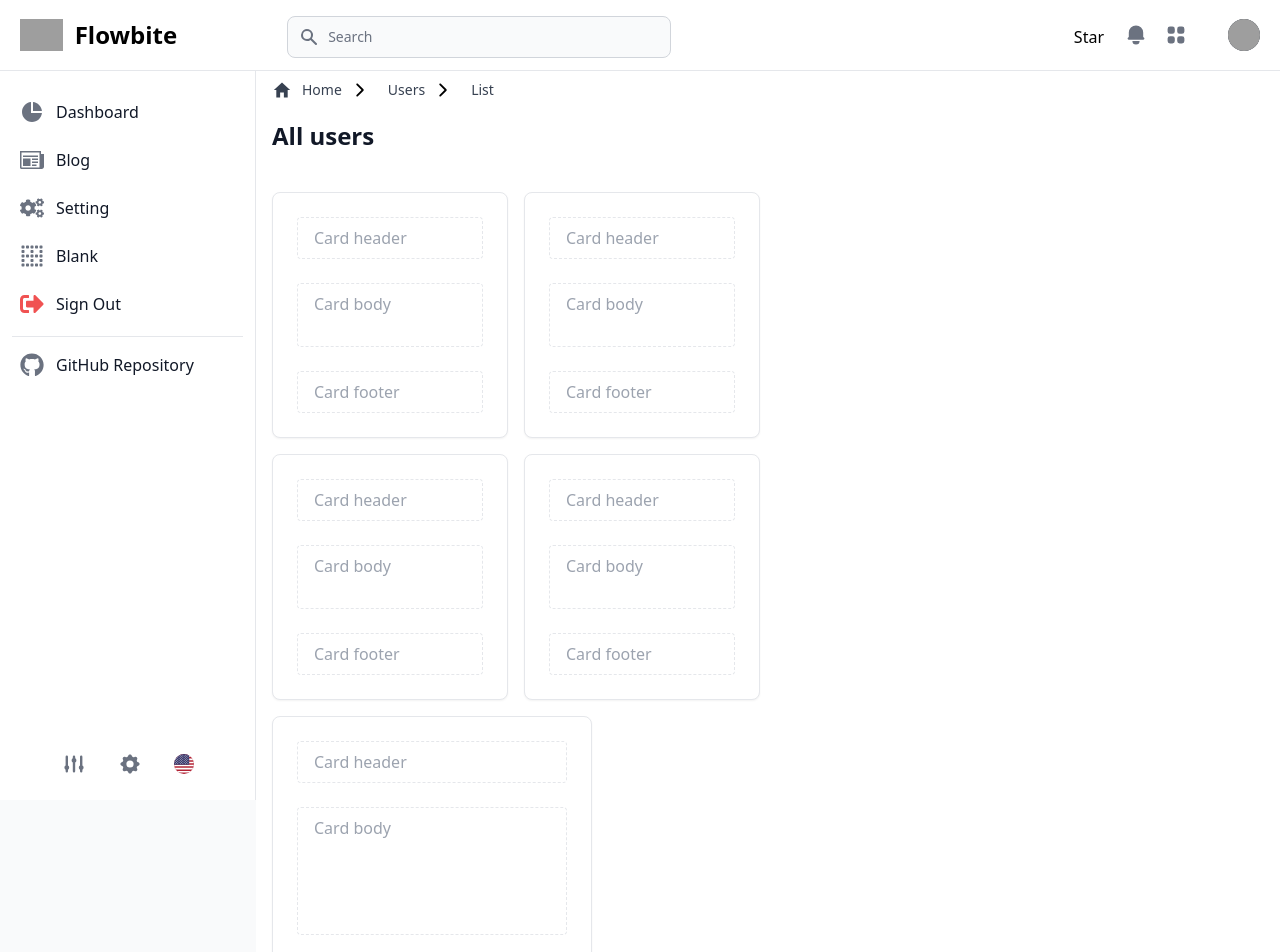
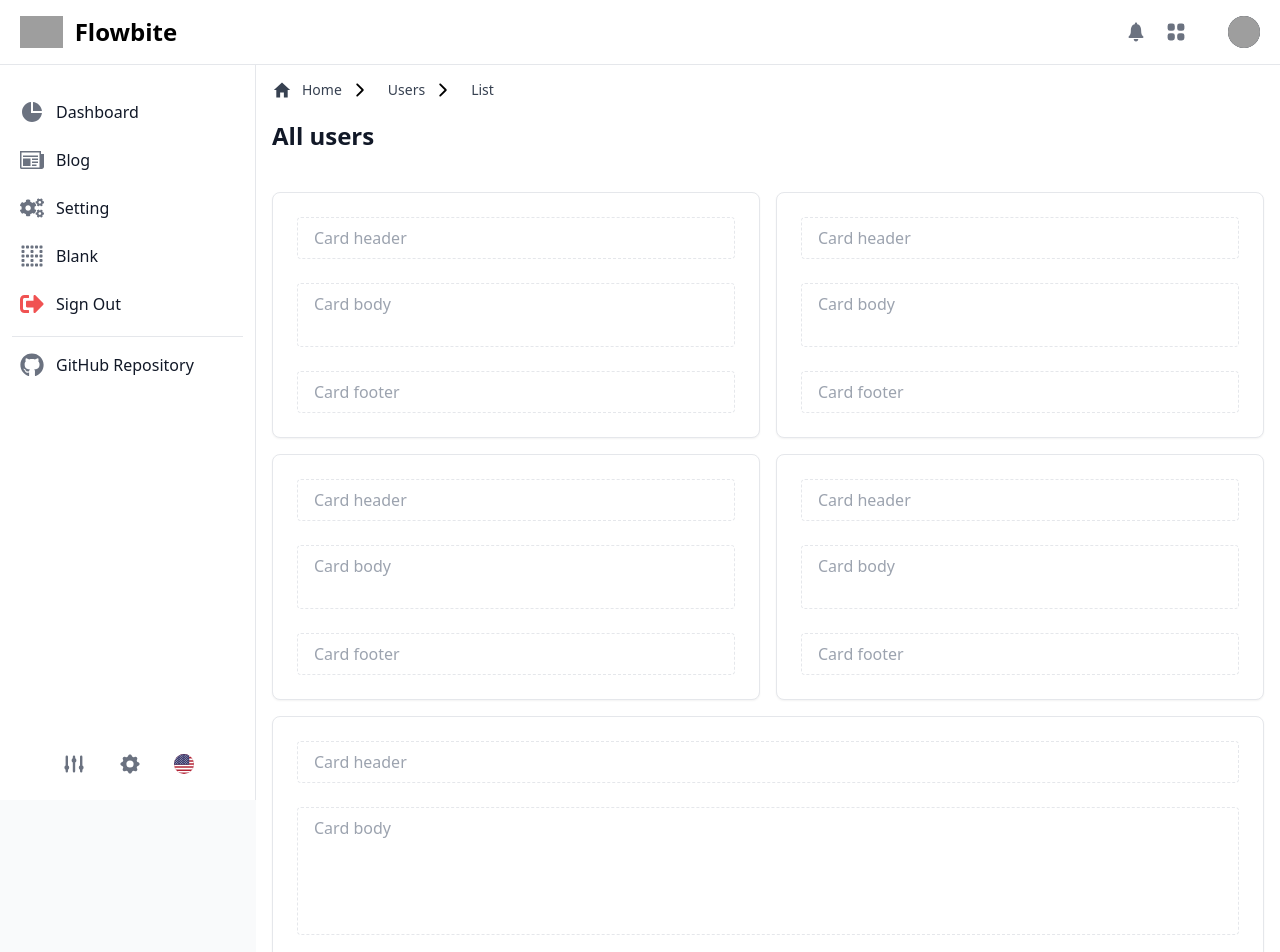
Before and after one commit to amriarendy/reactjs, a React (Vite) app: page /blank in a window 1280 px wide. Shown: the top 952 px of the page. Built offline with nearby package versions, Linux system fonts and the light colour scheme; grey boxes are pictures that could not be loaded.

Commit message:
fixed grid and create props button

```diff
--- a/src/App.jsx
+++ b/src/App.jsx
@@ -5,6 +5,7 @@ import Setting from "./pages/panel/Setting";
 import Profile from "./pages/panel/Profile";
 import Blank from "./pages/panel/Blank";
 import AddBlog from "./pages/panel/blog/AddBlog";
+import EditBlog from "./pages/panel/blog/EditBlog";
 
 function App() {
   return (
@@ -15,6 +16,8 @@ function App() {
           <Route path="/profile" element={<Profile />} />
           <Route path="/blog" element={<Blog />} />
           <Route path="/blog/add" element={<AddBlog />} />
+          <Route path="/blog/edit" element={<EditBlog />} />
+          <Route path="/blog/add" element={<AddBlog />} />
           <Route path="/setting" element={<Setting />} />
           <Route path="/blank" element={<Blank />} />
         </Routes>
--- a/src/components/grid/Grid.jsx
+++ b/src/components/grid/Grid.jsx
@@ -1,19 +1,28 @@
 import React from "react";
 
-export function GridVertical({ children }) {
+export function GridVertical({item, children }) {
   return (
     <>
-      <div class="grid bg-white grid-cols-1 px-4 pt-4 xl:grid-cols-3 xl:gap-4 dark:bg-gray-900">
-        <div className="col-span-full xl:col-auto">{children}</div>
+      <div className={`grid bg-white grid-cols-1 px-4 pt-4 xl:grid-cols-${item.cols} xl:gap-4 dark:bg-gray-900`}>
+        {children}
       </div>
     </>
   );
 }
 
-export function GridHorizontal({ children }) {
+export function ColsVertical({item, children }) {
   return (
     <>
-      <div className="grid bg-white gap-4 px-4 pt-4 md:grid-cols-2 xl:grid-cols-4">
+        <div className={`col-span-${item.cols}`}>{children}</div>
+        {/* col-span-1,2,3-12 or full */}
+    </>
+  );
+}
+
+export function GridHorizontal( { item, children }) {
+  return (
+    <>
+      <div className={`grid bg-white gap-4 px-4 pt-4 md:grid-cols-2 xl:grid-cols-${item.cols}`}>
         {children}
       </div>
     </>
--- a/src/components/header/Header.jsx
+++ b/src/components/header/Header.jsx
@@ -1,4 +1,5 @@
 import React from "react";
+import { IoIosNotifications } from "react-icons/io";
 
 const Header = () => {
   return (
@@ -50,75 +51,8 @@ const Header = () => {
                   Flowbite
                 </span>
               </a>
-              <form
-                action="#"
-                method="GET"
-                className="hidden lg:block lg:pl-3.5"
-              >
-                <label htmlFor="topbar-search" className="sr-only">
-                  Search
-                </label>
-                <div className="relative mt-1 lg:w-96">
-                  <div className="absolute inset-y-0 left-0 flex items-center pl-3 pointer-events-none">
-                    <svg
-                      className="w-5 h-5 text-gray-500 dark:text-gray-400"
-                      fill="currentColor"
-                      viewBox="0 0 20 20"
-                      xmlns="http://www.w3.org/2000/svg"
-                    >
-                      <path
-                        fillRule="evenodd"
-                        d="M8 4a4 4 0 100 8 4 4 0 000-8zM2 8a6 6 0 1110.89 3.476l4.817 4.817a1 1 0 01-1.414 1.414l-4.816-4.816A6 6 0 012 8z"
-                        clipRule="evenodd"
-                      ></path>
-                    </svg>
-                  </div>
-                  <input
-                    type="text"
-                    name="email"
-                    id="topbar-search"
-                    className="bg-gray-50 border border-gray-300 text-gray-900 sm:text-sm rounded-lg focus:ring-primary-500 focus:border-primary-500 block w-full pl-10 p-2.5 dark:bg-gray-700 dark:border-gray-600 dark:placeholder-gray-400 dark:text-white dark:focus:ring-primary-500 dark:focus:border-primary-500"
-                    placeholder="Search"
-                  />
-                </div>
-              </form>
             </div>
             <div className="flex items-center">
-              <div className="hidden mr-3 -mb-1 sm:block">
-                <a
-                  className="github-button"
-                  href="https://github.com/themesberg/flowbite-admin-dashboard"
-                  data-color-scheme="no-preference: dark; light: light; dark: light;"
-                  data-icon="octicon-star"
-                  data-size="large"
-                  data-show-count="true"
-                  aria-label="Star themesberg/flowbite-admin-dashboard on GitHub"
-                >
-                  Star
-                </a>
-              </div>
-
-              {/* <!-- Search mobile --> */}
-              <button
-                id="toggleSidebarMobileSearch"
-                type="button"
-                className="p-2 text-gray-500 rounded-lg lg:hidden hover:text-gray-900 hover:bg-gray-100 dark:text-gray-400 dark:hover:bg-gray-700 dark:hover:text-white"
-              >
-                <span className="sr-only">Search</span>
-                {/* <!-- Search icon --> */}
-                <svg
-                  className="w-6 h-6"
-                  fill="currentColor"
-                  viewBox="0 0 20 20"
-                  xmlns="http://www.w3.org/2000/svg"
-                >
-                  <path
-                    fillRule="evenodd"
-                    d="M8 4a4 4 0 100 8 4 4 0 000-8zM2 8a6 6 0 1110.89 3.476l4.817 4.817a1 1 0 01-1.414 1.414l-4.816-4.816A6 6 0 012 8z"
-                    clipRule="evenodd"
-                  ></path>
-                </svg>
-              </button>
 
               {/* <!-- Notifications --> */}
               <button
@@ -128,14 +62,7 @@ const Header = () => {
               >
                 <span className="sr-only">View notifications</span>
                 {/* <!-- Bell icon --> */}
-                <svg
-                  className="w-6 h-6"
-                  fill="currentColor"
-                  viewBox="0 0 20 20"
-                  xmlns="http://www.w3.org/2000/svg"
-                >
-                  <path d="M10 2a6 6 0 00-6 6v3.586l-.707.707A1 1 0 004 14h12a1 1 0 00.707-1.707L16 11.586V8a6 6 0 00-6-6zM10 18a3 3 0 01-3-3h6a3 3 0 01-3 3z"></path>
-                </svg>
+                <IoIosNotifications className="w-6 h-6" fill="currentColor" />
               </button>
 
               {/* <!-- Dropdown menu --> */}
--- a/src/components/ui/Button.jsx
+++ b/src/components/ui/Button.jsx
@@ -1,14 +1,17 @@
 import React from "react";
 
 const Button = ({ item }) => {
+  const iconClassName = `className="w-5 h-5 mr-2 -ml-1"`;
+  const iconFill = `fill="currentColor"`;
   return (
     <>
       <button
-        type="button"
-        data-modal-target="add-user-modal"
-        data-modal-toggle="add-user-modal"
-        className="inline-flex items-center justify-center w-1/2 px-3 py-2 text-sm font-medium text-center text-white rounded-lg bg-primary-700 hover:bg-primary-800 focus:ring-4 focus:ring-primary-300 sm:w-auto dark:bg-primary-600 dark:hover:bg-primary-700 dark:focus:ring-primary-800"
+        type={item.type}
+        data-modal-target={item.modalTarget}
+        data-modal-toggle={item.modalToggle}
+        className={`inline-flex items-center justify-center w-1/2 px-3 py-2 text-sm font-medium text-center text-white rounded-lg bg-${color}-700 hover:bg-${color}-800 focus:ring-4 focus:ring-${color}-300 sm:w-auto dark:bg-${color}-600 dark:hover:bg-${color}-700 dark:focus:ring-${color}-800`}
       >
+        {item.icon}
         <svg
           className="w-5 h-5 mr-2 -ml-1"
           fill="currentColor"
--- a/src/pages/panel/Blank.jsx
+++ b/src/pages/panel/Blank.jsx
@@ -1,7 +1,7 @@
 import React from "react";
 import PanelLayout from "./PanelLayout";
 import Breadcrumbs from "../../components/breadcrumbs/Breadcrumbs";
-import { GridHorizontal, GridVertical } from "../../components/grid/Grid";
+import { ColsVertical, GridHorizontal, GridVertical } from "../../components/grid/Grid";
 import { CardHorizontal, CardVertical } from "../../components/card/Card";
 
 const Blank = () => {
@@ -9,19 +9,20 @@ const Blank = () => {
     <>
       <PanelLayout>
         <Breadcrumbs />
-        <GridHorizontal>
+        <GridHorizontal item={{ cols: 5 }}>
+          <CardHorizontal />
+          <CardHorizontal />
           <CardHorizontal />
           <CardHorizontal />
         </GridHorizontal>
 
-        <GridHorizontal>
-          <CardHorizontal />
-          <CardHorizontal />
-        </GridHorizontal>
-
-        <GridVertical>
-          <CardVertical />
-          <CardVertical />
+        <GridVertical item={{ cols: 4 }}>
+          <ColsVertical item={{ cols: 1 }}>
+            <CardVertical />
+          </ColsVertical>
+          <ColsVertical item={{ cols: 1 }}>
+            <CardVertical />
+          </ColsVertical>
         </GridVertical>
       </PanelLayout>
     </>
```
